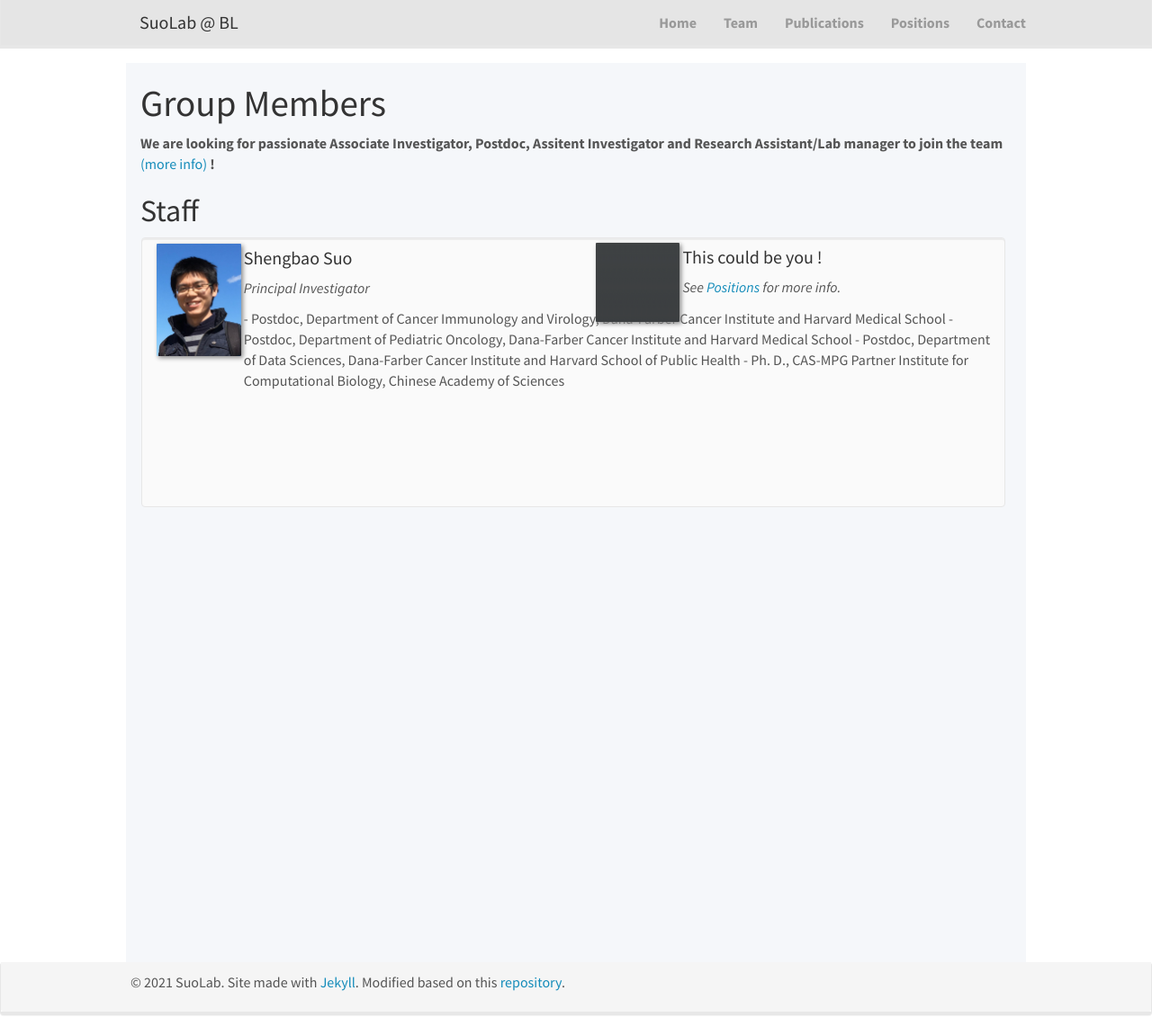
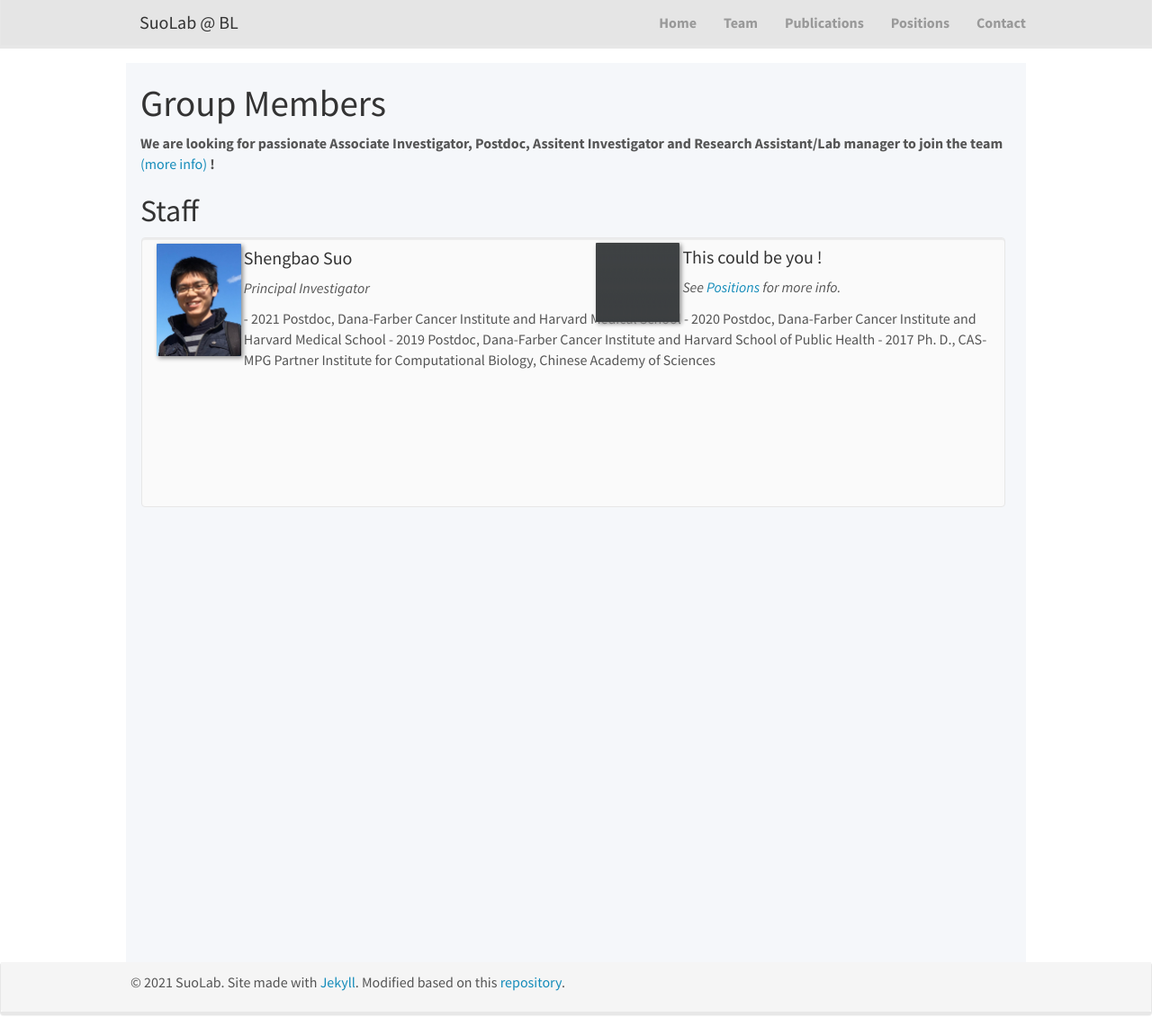
Before and after one commit to suoshengbao/suoshengbao.github.io, a Jekyll site: the page built from _pages/team.md, in a window 1280 px wide and 1151 px high. Shown: the whole window at 90% size. Built offline with Jekyll 4.4.1, drawn with Linux system fonts in a browser that asks for light colours; nearby versions of some CDN libraries.

Commit message:
Update team.md

```diff
--- a/_pages/team.md
+++ b/_pages/team.md
@@ -19,10 +19,10 @@
 <h4>Shengbao Suo</h4>
 <i>Principal Investigator<i>
 <ul style="list-style-type:square">
-- Postdoc, Department of Cancer Immunology and Virology, Dana-Farber Cancer Institute and Harvard Medical School
-- Postdoc, Department of Pediatric Oncology, Dana-Farber Cancer Institute and Harvard Medical School
-- Postdoc, Department of Data Sciences, Dana-Farber Cancer Institute and Harvard School of Public Health
-- Ph. D., CAS-MPG Partner Institute for Computational Biology, Chinese Academy of Sciences
+- 2021 Postdoc, Dana-Farber Cancer Institute and Harvard Medical School
+- 2020 Postdoc, Dana-Farber Cancer Institute and Harvard Medical School
+- 2019 Postdoc, Dana-Farber Cancer Institute and Harvard School of Public Health
+- 2017 Ph. D., CAS-MPG Partner Institute for Computational Biology, Chinese Academy of Sciences
 </ul>
 </div>
 </div>
```
